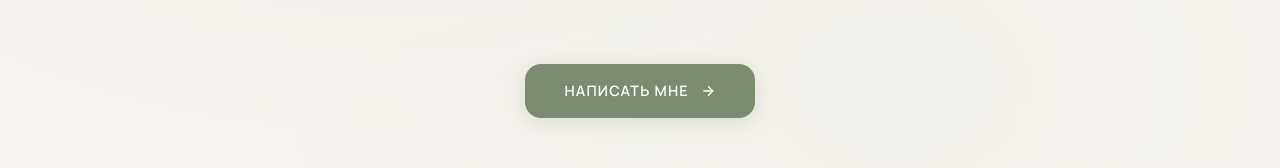
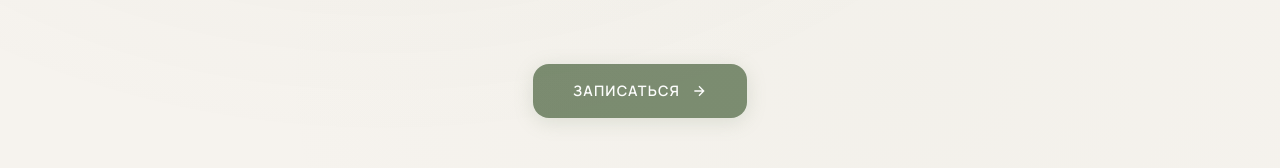
Before and after one commit to vasiliy92/artem-bender-fr, a plain HTML site: page index.html in a window 1280 px wide. Shown: the part 577-745 px from the top of the page. Drawn offline with nearby package versions, Linux system fonts and the light colour scheme.

Commit message:
Rename CTA button: Написать мне → Записаться (clearer action, standard therapist phrasing)

```diff
--- a/index.html
+++ b/index.html
@@ -508,7 +508,7 @@ footer a{font-size:.75rem;color:var(--accent);text-decoration:none;word-break:br
   <h1>Бывает, что внутри — <em>тихо</em>, а на душе — <em>тяжело</em></h1>
   <p class="hero-sub">Я помогаю найти слова для того, что трудно сказать, и опору — чтобы с этим жить</p>
   <a href="#write" class="hero-cta">
-    Написать мне
+    Записаться
     <svg viewBox="0 0 24 24" fill="none" stroke="currentColor" stroke-width="2"><path d="M5 12h14M12 5l7 7-7 7"/></svg>
   </a>
 </section>
@@ -612,7 +612,7 @@ footer a{font-size:.75rem;color:var(--accent);text-decoration:none;word-break:br
 <section id="write" class="final-cta">
   <h2>Решили, что <em>хватит</em> справляться одному?</h2>
   <a href="mailto:artemiybender@gmail.com" class="final-btn">
-    Написать мне
+    Записаться
     <svg viewBox="0 0 24 24" fill="none" stroke="currentColor" stroke-width="2"><path d="M5 12h14M12 5l7 7-7 7"/></svg>
   </a>
 </section>
```
